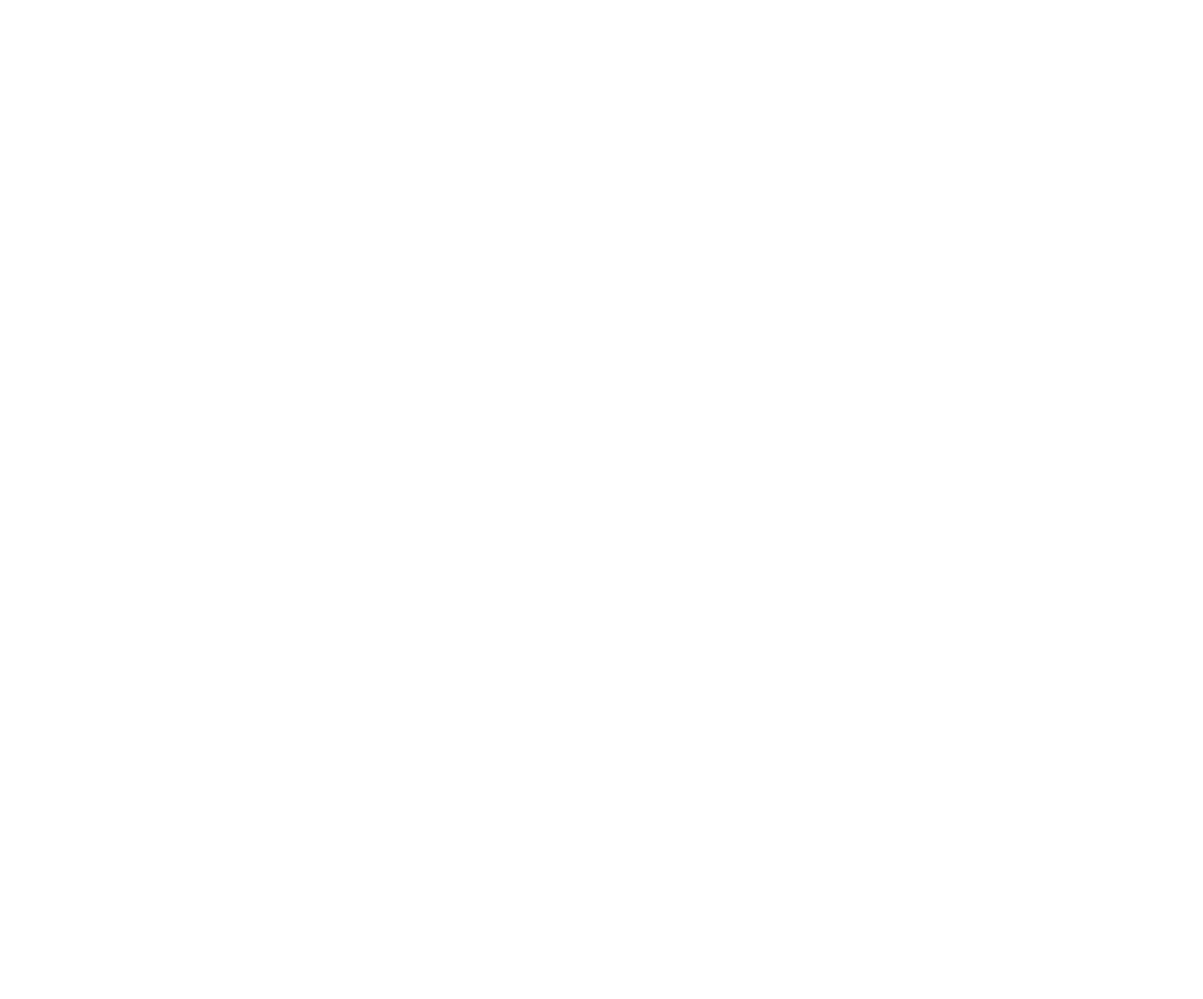
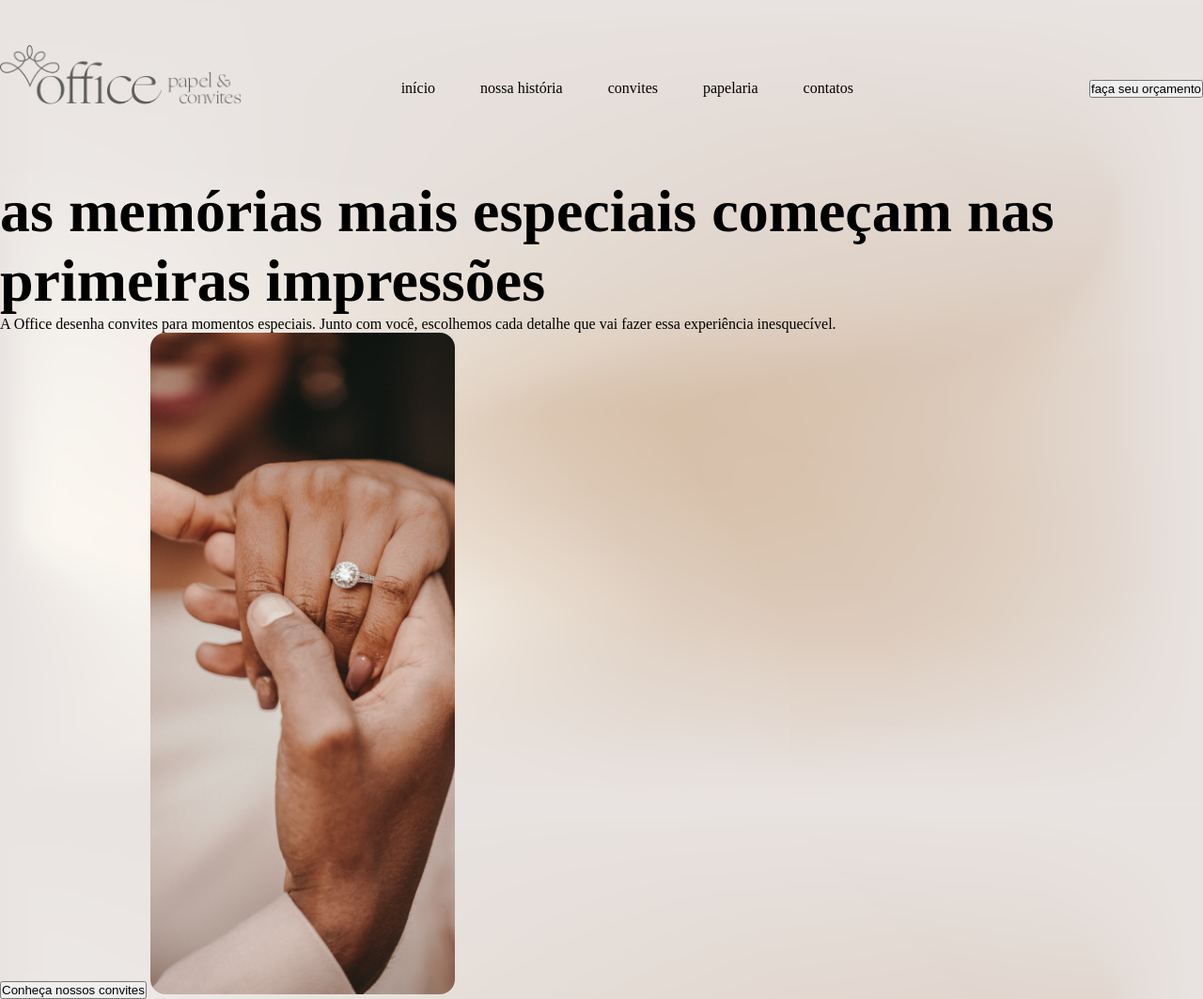
Before and after one commit to raphaelrocha018/office-site, a plain HTML site: page index.html in a window 1280 px wide. Shown: the whole page at 94% size. Before the commit the page ends 800 px from the top, so only its background shows below. Drawn offline with Linux system fonts and the light colour scheme.

Commit message:
primeiros-codigos

```diff
--- a/index.html
+++ b/index.html
@@ -6,10 +6,34 @@
     <meta http-equiv="X-UA-Compatible" content="IE=edge">
     <meta name="viewport" content="width=device-width, initial-scale=1.0">
     <title>Office - Papeis e Convites</title>
+
+    <link rel="stylesheet" href="style.css">
 </head>
 
 <body>
-
+    <header>
+        <picture>
+            <img src="/img/home/logo-header.png" alt="Logotipo Office">
+        </picture>
+        <nav>
+            <menu>
+                <li><a href="#">início</a></li>
+                <li><a href="#">nossa história</a></li>
+                <li><a href="#">convites</a></li>
+                <li><a href="#">papelaria</a></li>
+                <li><a href="#">contatos</a></li>
+            </menu>
+            <button>faça seu orçamento</button>
+        </nav>
+    </header>
+    <main>
+        <article>
+            <h1>as memórias mais especiais começam nas primeiras impressões</h1>
+            <p>A Office desenha convites para momentos especiais. Junto com você, escolhemos cada detalhe que vai fazer essa experiência inesquecível.</p>
+            <button>Conheça nossos convites</button>
+            <picture><img src="/img/home/foto-01.png" alt="Duas mãos de noivos com o anel da noiva em evidência"></picture>
+        </article>
+    </main>
 </body>
 
 </html>
--- /dev/null
+++ b/style.css
@@ -0,0 +1,49 @@
+/* FONTES */
+
+@import url("https://fonts.googleapis.com/css2?family=Lato:ital,wght@0,300;0,400;0,700;1,300;1,400;1,700&display=swap");
+
+* {
+    margin: 0;
+    padding: 0;
+    text-decoration: none;
+    list-style: none;
+    color: #000;
+}
+
+body {
+    background: url(/img/home/background.png);
+    background-size: 100%;
+    background-repeat: repeat-y;
+}
+
+header {
+    max-width: 80em;
+    margin: 3em auto;
+    display: grid;
+    grid-template-columns: 4fr 8fr;
+}
+
+nav {
+    display: flex;
+    justify-content: space-between;
+}
+
+nav > menu {
+    display: flex;
+    gap: 3em;
+    align-items: center;
+}
+
+button {
+    height: max-content;
+    align-self: center;
+}
+
+header img {
+    height: 5.5em;
+}
+
+article h1 {
+    font-family: "Ogg";
+    font-size: 4em;
+}
```
Also changed, not shown: css/home.css (added), fonts/ogg/OggBold.ttf (added), fonts/ogg/OggLight.ttf (added), fonts/ogg/OggMedium.ttf (added), fonts/ogg/OggRegular.ttf (added), fonts/ogg/OggThin.ttf (added), fonts/recoleta alt/RecoletaAlt-Black.ttf (added), fonts/recoleta alt/RecoletaAlt-Bold.ttf (added), fonts/recoleta alt/RecoletaAlt-Light.ttf (added), fonts/recoleta alt/RecoletaAlt-Medium.ttf (added), fonts/recoleta alt/RecoletaAlt-Regular.ttf (added), fonts/recoleta alt/RecoletaAlt-SemiBold.ttf (added), fonts/recoleta alt/RecoletaAlt-Thin.ttf (added), img/home/background.png (added), 2 more files, 2 other files.
